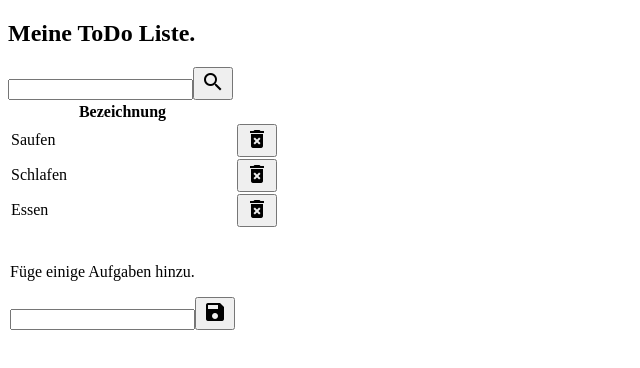
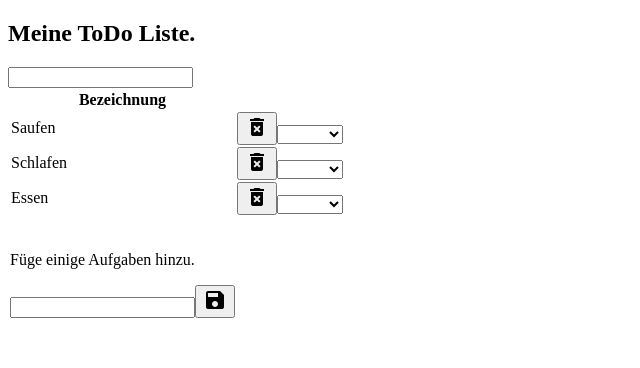
Before and after one commit to geneticzz/TodoApp, an Angular app: page / in a window 1280 px wide. Shown: the top 368 px of the page, without its empty margins (0-640 px from the left). Built offline with nearby package versions, Linux system fonts and the light colour scheme.

Commit message:
ComboBox

```diff
--- a/src/app/list/list.component.html
+++ b/src/app/list/list.component.html
@@ -4,11 +4,6 @@
   </div>
   <div class="row">
     <input [(ngModel)]="searchtext" class="col-lg-11">
-    <button type="button" class="btn btn-primary col-lg-1">
-      <i class="material-icons">
-        search
-      </i>
-    </button>
   </div>
   <div class="row">
     <table class="table">
@@ -25,6 +20,9 @@
             delete_forever
           </i>
         </button>
+        <select [(ngModel)]="newTodo.category " class="form-control ">
+          <option *ngFor="let cat of categories " [ngValue]="cat ">{{cat.category}}</option>
+        </select>
       </tr>
       <p><br>Füge einige Aufgaben hinzu.</p>
       <input [(ngModel)]="newTodo.label">
--- a/src/app/list/list.component.ts
+++ b/src/app/list/list.component.ts
@@ -1,5 +1,6 @@
-import { Component, OnInit } from '@angular/core';
+import {Component, OnInit} from '@angular/core';
 import {Todo} from '../models/Todo';
+import {Category} from '../models/Category';
 
 @Component({
   selector: 'app-list',
@@ -10,10 +11,15 @@ export class ListComponent implements OnInit {
   searchtext = '';
   newTodo: Todo;
   private _todos: Todo[] = [];
+  private _categorys: Category[] = [];
+
   constructor() {
     this._todos.push(new Todo('Saufen'));
     this._todos.push(new Todo('Schlafen'));
     this._todos.push(new Todo('Essen'));
+    this._categorys.push(new Category('Arbeit'));
+    this._categorys.push(new Category('Freizeit'));
+    this._categorys.push(new Category('Schule'));
     this.newTodo = new Todo('');
   }
 
@@ -37,6 +43,10 @@ export class ListComponent implements OnInit {
     });
   }
 
+  get categories() {
+    return this._categorys;
+  }
+
   loeschen(todo: Todo) {
     this._todos = this._todos.filter(t => t !== todo);
   }
--- /dev/null
+++ b/src/app/models/Category.ts
@@ -0,0 +1,4 @@
+export class Category {
+  constructor(public category: string) {
+  }
+}
--- a/src/app/models/Todo.ts
+++ b/src/app/models/Todo.ts
@@ -1,6 +1,9 @@
 export class Todo {
   done: boolean;
+  category: any;
+
   constructor(public label: string) {
+    this.category = null;
     this.done = false;
   }
 }
```
